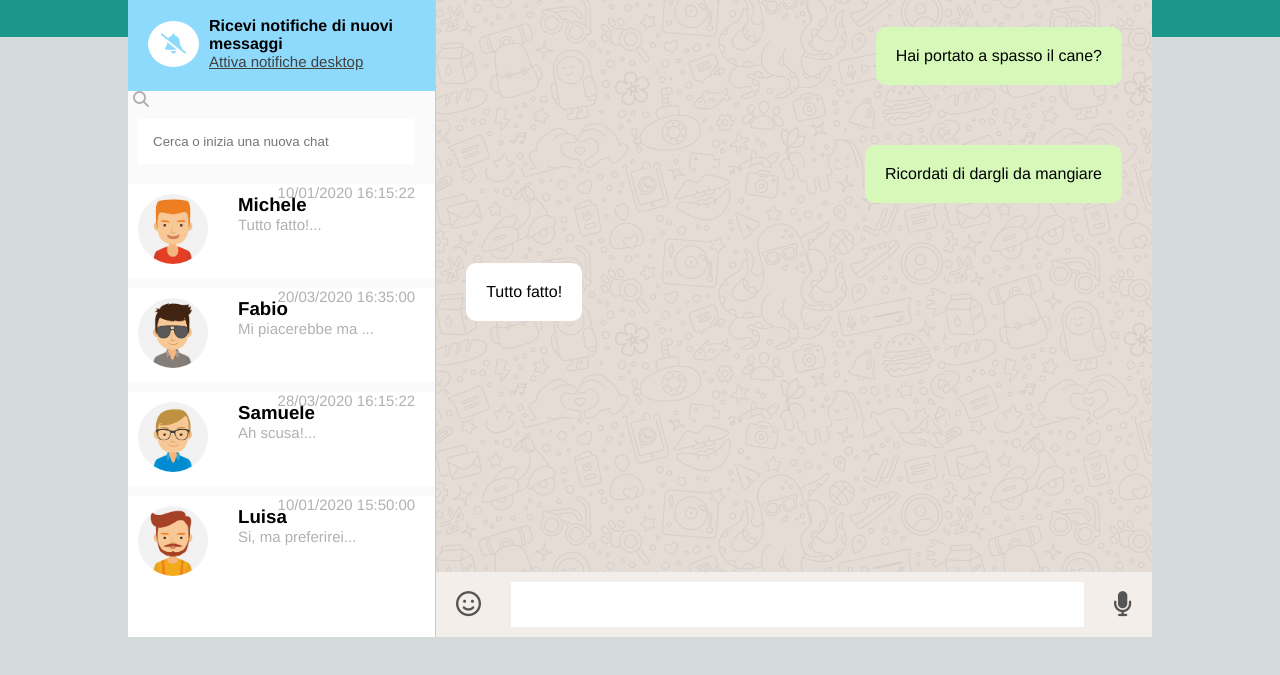
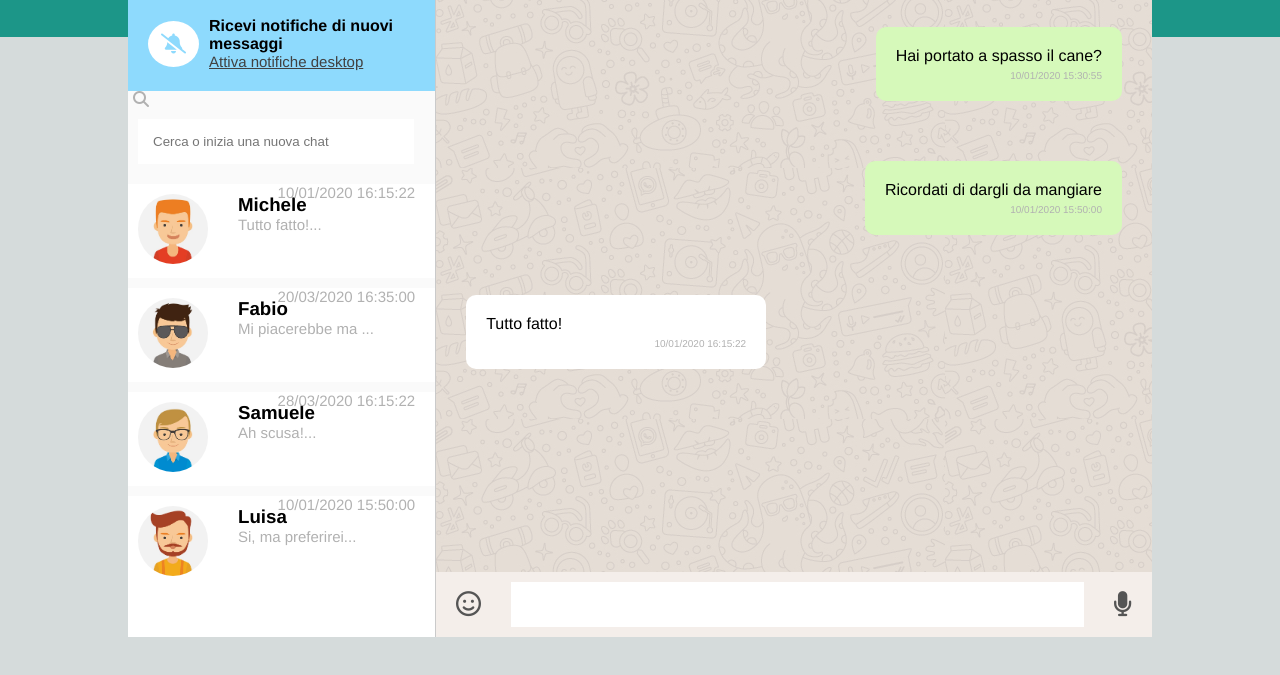
Before and after one commit to AngelaDeP/vue-boolzapp, a plain HTML site: page index.html in a window 1280 px wide. Shown: the part 123-798 px from the top of the page. Drawn offline with nearby package versions, Linux system fonts and the light colour scheme.

Commit message:
Aggiunta la data nella chat

```diff
--- a/index.html
+++ b/index.html
@@ -119,7 +119,10 @@
 
                 <ul class="line-message" v-for="contact in contacts[active].messages">
 
-                    <li :class="contact.status == 'sent' ? 'sent' : 'received' ">{{contact.text}}</li>
+                    <li :class="contact.status == 'sent' ? 'sent' : 'received' ">
+                        {{contact.text}}
+                        <div class="msg-date">{{contact.date}}</div>
+                    </li>
 
                 </ul>
 
--- a/style.css
+++ b/style.css
@@ -251,4 +251,12 @@ body {
     padding: 20px;
     border-radius: 10px;
     margin: 30px;
+    min-width: 300px;
 }
+
+.msg-date {
+    font-size: 10px;
+    text-align: right;
+    color: #B1B1B1;
+    margin-top: 5px;
+}
```
